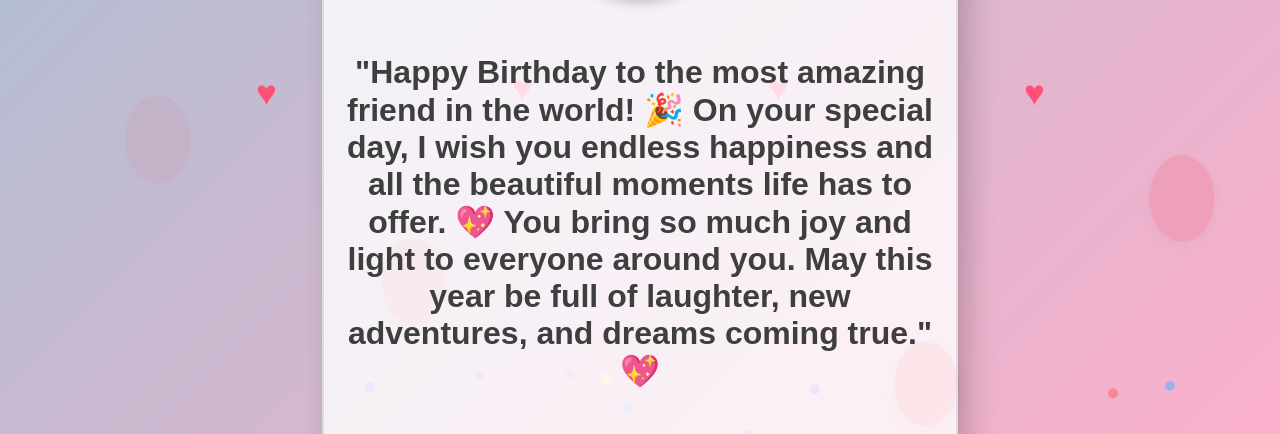
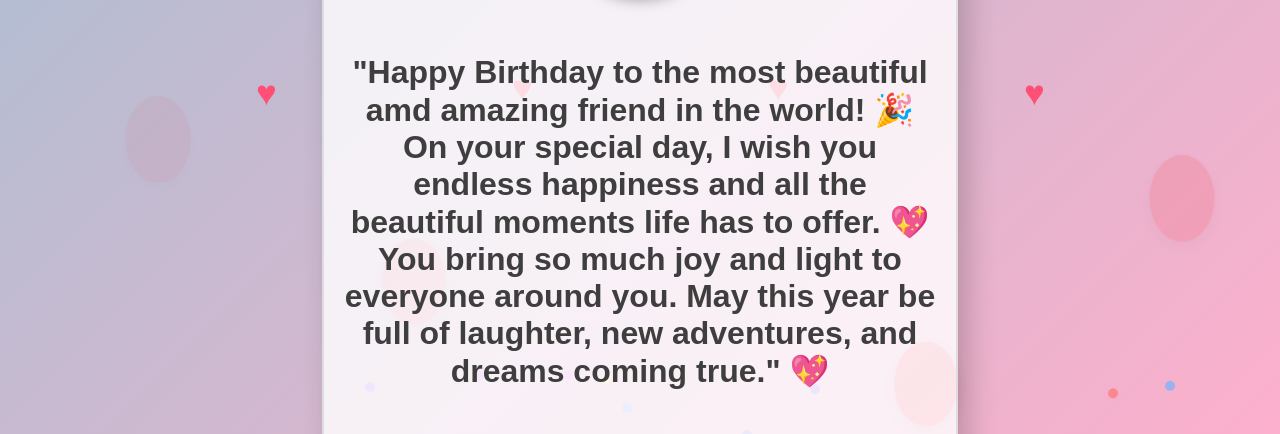
Before and after one commit to anirudh90-cell/last, a plain HTML site: page index.html in a window 1280 px wide. Shown: the part 298-732 px from the top of the page. Drawn offline with Linux system fonts and the light colour scheme.

Commit message:
Update index.html

```diff
--- a/index.html
+++ b/index.html
@@ -160,7 +160,7 @@
                 <img src="WhatsApp Image 2024-11-21 at 5.46.25 PM.jpeg" class="imgs" alt="Birthday Image">
             </legend>
             <br>
-            "Happy Birthday to the most amazing friend in the world! 🎉 On your special day, I wish you endless happiness and all the beautiful moments life has to offer. 💖 You bring so much joy and light to everyone around you. May this year be full of laughter, new adventures, and dreams coming true." 💖
+            "Happy Birthday to the most beautiful amd amazing friend in the world! 🎉 On your special day, I wish you endless happiness and all the beautiful moments life has to offer. 💖 You bring so much joy and light to everyone around you. May this year be full of laughter, new adventures, and dreams coming true." 💖
             <br>
             <br>
           <p  class="p"> -: Anirudh Sharma</p>
```
